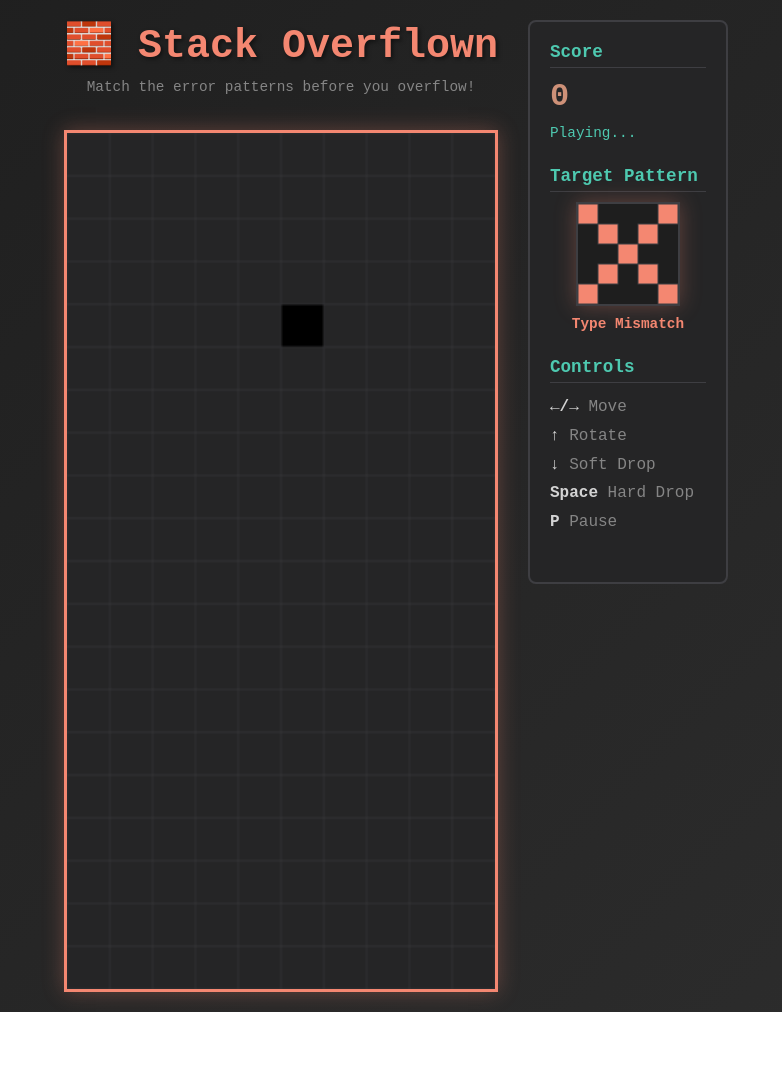
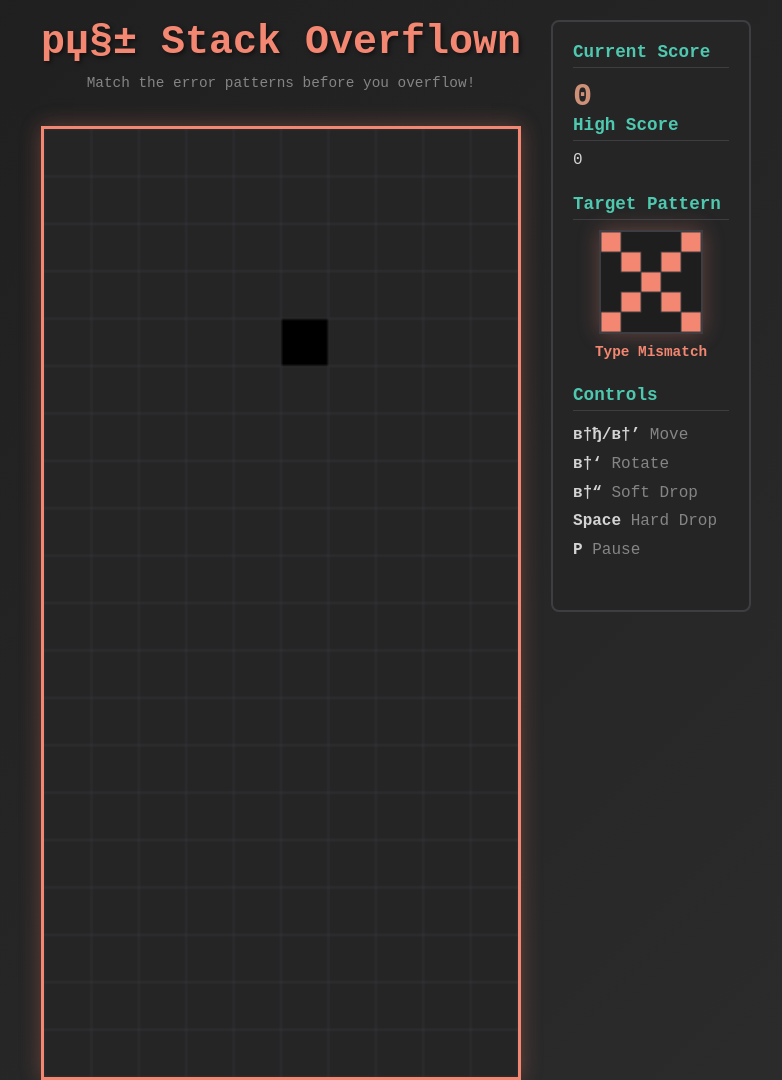
Before and after one commit to medrss/skills-publish-docker-images, a plain HTML site: page src/index.html in a window 1280 px wide. Shown: the top 1080 px of the page, without its empty margins (244-1026 px from the left). Before the commit the page ends 1012 px from the top, so only its background shows below. Drawn offline with Linux system fonts and the light colour scheme.

Commit message:
Add high score display

```diff
--- a/src/index.html
+++ b/src/index.html
@@ -10,7 +10,7 @@
     <div class="game-container">
       <div class="main-panel">
         <div>
-          <h1>🧱 Stack Overflown</h1>
+          <h1>рџ§± Stack Overflown</h1>
           <div class="subtitle">Match the error patterns before you overflow!</div>
         </div>
         <canvas id="gameCanvas" width="300" height="600"></canvas>
@@ -18,9 +18,10 @@
 
       <div class="side-panel">
         <div class="info-section">
-          <h3>Score</h3>
+          <h3>Current Score</h3>
           <div class="score" id="score">0</div>
-          <div class="status" id="status">Playing...</div>
+          <h3>High Score</h3>
+          <div class="high-score" id="high-score">0</div>
         </div>
 
         <div class="info-section">
@@ -34,9 +35,9 @@
         <div class="info-section">
           <h3>Controls</h3>
           <div class="controls">
-            <strong>←/→</strong> Move<br />
-            <strong>↑</strong> Rotate<br />
-            <strong>↓</strong> Soft Drop<br />
+            <strong>в†ђ/в†’</strong> Move<br />
+            <strong>в†‘</strong> Rotate<br />
+            <strong>в†“</strong> Soft Drop<br />
             <strong>Space</strong> Hard Drop<br />
             <strong>P</strong> Pause
           </div>
```
